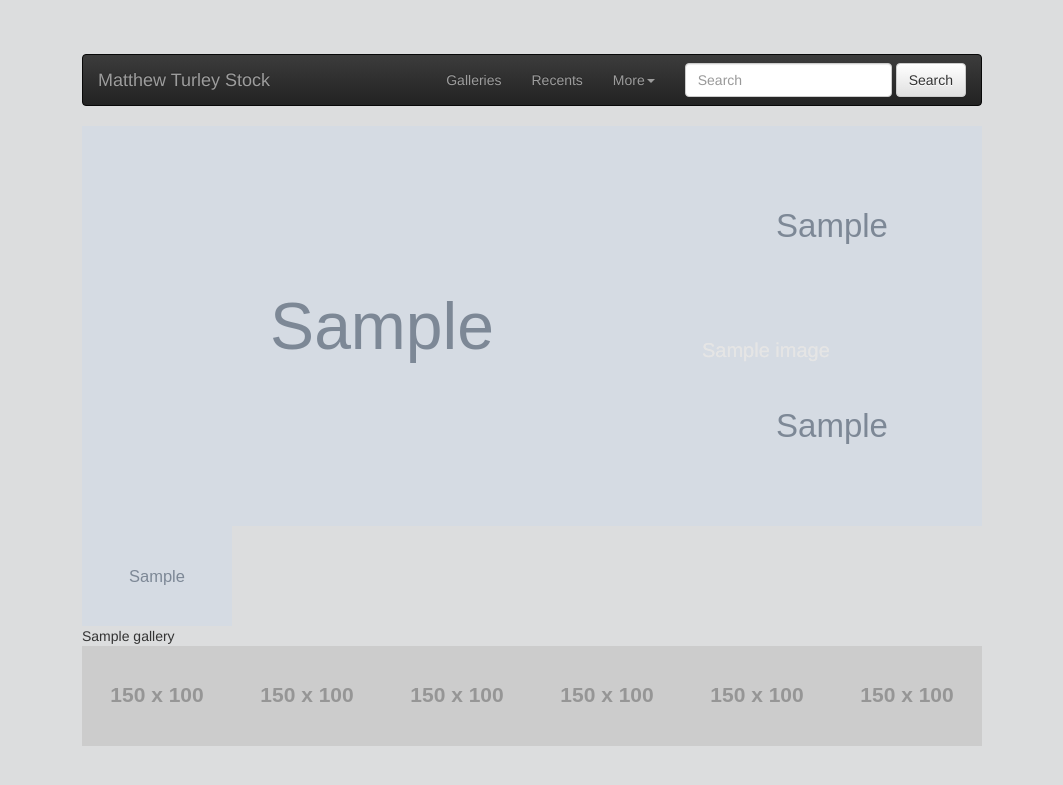
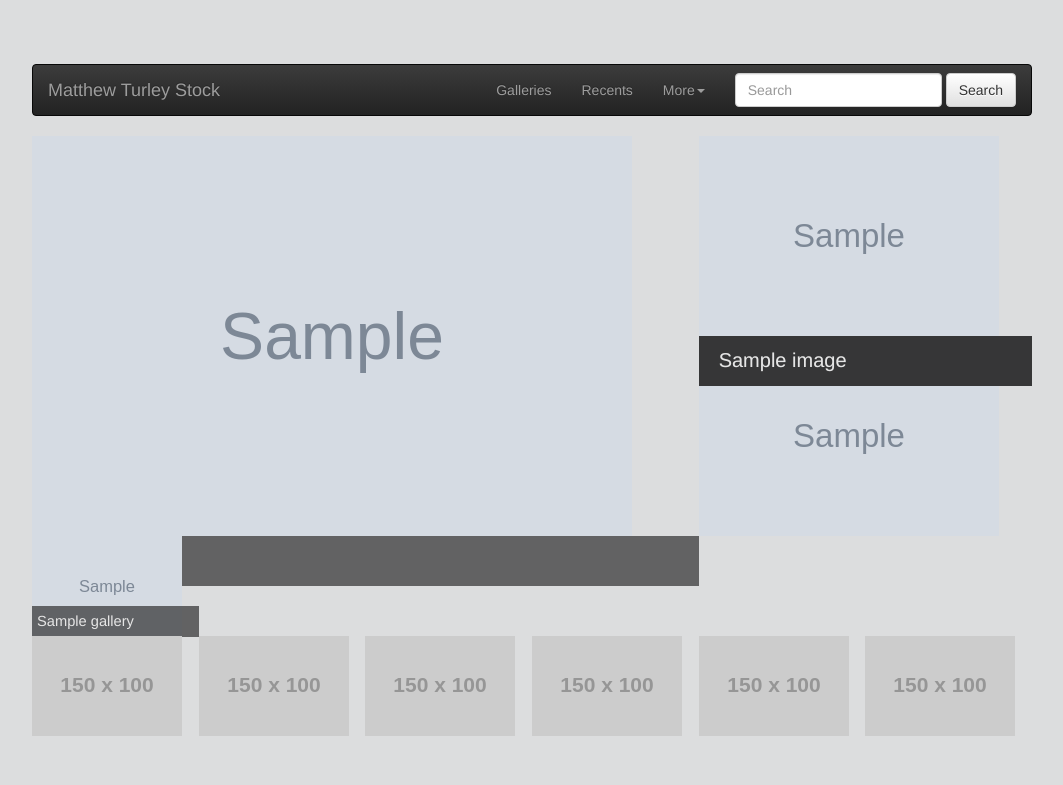
Before and after one commit to parrotmac/angular-gallery, a Python web app: template templates/base.html in a window 1280 px wide. Shown: the top 785 px of the page, without its empty margins (108-1171 px from the left). Run offline with Jinja, Linux system fonts and the light colour scheme; the template is opened without the code that fills it: most values are stand-ins (such as "Sample title", 1, 10 or a date in 2020); grey boxes marked "Sample" are stand-in pictures; grey boxes labelled with a size stand in for pictures from a placeholder-image service; some libraries are stand-ins or nearby versions.

Commit message:
Officially unsure how to make this look even half-decent. Committing before anything breaks further.

```diff
--- a/templates/base.html
+++ b/templates/base.html
@@ -28,6 +28,31 @@
                 width: 300px;
                 height: 200px;
             }
+            .gallery-cover {
+                /* This is the surrounding div */
+                position: relative;
+            }
+            .gallery-cover img {
+                width: 150px;
+                height: 100px;
+            }
+            .gallery-cover div {
+                /* This is the popover div */
+                position: absolute;
+                top: 70px;
+                width: 100%;
+                padding: 5px 0;
+                background-color: rgba(30, 30, 30, 0.64);
+            }
+            .gallery-cover div span {
+                /* This is where the popover text is */
+                position: relative;
+                font-size: 11pt;
+                font-weight: lighter;
+                color: #e5e5e5;
+                text-align: center;
+                margin: 0 5px;
+            }
 
             .image-info {
                 position: absolute;
@@ -42,6 +67,9 @@
             .image-info-sf {
                 top: 200px;
             }
+            .image-info-gc {
+                top: 100px;
+            }
             .info-text {
                 position: relative;
                 top: 10px;
@@ -50,10 +78,7 @@
                 color: #e5e5e5;
             }
 
-            .gallery-cover-image {
-                width:150px;
-                height: 100px;
-            }
+
 
             .outer {
                 display: table;
@@ -70,7 +95,7 @@
             .inner {
                 margin-left: auto;
                 margin-right: auto;
-                width: 900px;
+                width: 1000px;
             }
 {#            .row {#}
 {#                padding: 0;#}
@@ -152,9 +177,11 @@
 
                     <div class="row nopadding">
                         {% for gallery_cover in gallery_covers %}
-                            <div class="col-md-2 nopadding">
-                                <img src="{{ gallery_cover.cover.image.url }}" class="gallery-cover-image" />
-                                <span>{{ gallery_cover.gallery.name }}</span>
+                            <div class="col-md-2 nopadding gallery-cover">
+                                <img src="{{ gallery_cover.cover.image.url }}" />
+                                <div>
+                                    <span>{{ gallery_cover.gallery.name }}</span>
+                                </div>
                             </div>
                         {% endfor %}
 {#                        <div class="col-md-2 nopadding">#}
@@ -206,36 +233,45 @@
         </div>
         <script>
 
-            $(document).ready(function() {
-                $(".image-info").height(0);
-            });
+{#            $(document).ready(function() {#}
+{#                $(".image-info").height(0);#}
+{#            });#}
 
-            $(".primary-feature-group").hover(function() {
-                console.log($(this).children(".image-info").first()
-                    .animate({
-                            height: ["100px", 'easeOutBack'],
-                            top: ["350px", 'easeOutBack']
-                        }, 250));
-            }, function() {
-                console.log($(this).children(".image-info").first()
-                    .animate({
-                            height: ["0", 'easeOutBack'],
-                            top: ["400px", 'easeOutBack']
-                        }, 250));
-            });
-            $(".secondary-feature-group-top").hover(function() {
+
+{#            $(".primary-feature-group").hover(function() {#}
+{#                $(this).children(".image-info").first()#}
+{#                    .animate({#}
+{#                            height: ["50px", 'easeOutBack'],#}
+{#                            top: ["350px", 'easeOutBack']#}
+{#                            height: "50px",#}
+{#                            top: "350px"#}
+{#                        }, 250);#}
+{#            }, function() {#}
+{#                $(this).children(".image-info").first()#}
+{#                    .animate({#}
+{#                            height: ["0", 'easeOutBack'],#}
+{#                            top: ["400px", 'easeOutBack']#}
+{#                            height: "0",#}
+{#                            top: "400px"#}
+{#                        }, 250);#}
+{#            });#}
+{#            $(".secondary-feature-group-top").hover(function() {#}
 {#                    $(".image-info-sf-top").child(".info-text").show(0);#}
-                    $(this).children(".image-info-sf-top")
-                            .animate({
-                                height: ["100px", 'easeOutBack'],
-                                top: ["150px", 'easeOutBack']
-                            }, 250);
-                }, function() {$(this).children(".image-info-sf-top")
-                        .animate({
-                            height: ["0", 'easeOutBack'],
-                            top: ["200px", 'easeOutBack']
-                        }, 250)
-            });
+{#                    $(this).find(".image-info-sf-top")#}
+{#                            .animate({#}
+{#                                height: ["50px", 'easeOutBack'],#}
+{#                                top: ["150px", 'easeOutBack']#}
+{#                                height: "50px",#}
+{#                                top: "150px"#}
+{#                            }, 250);#}
+{#                }, function() {$(this).find(".image-info-sf-top")#}
+{#                        .animate({#}
+{#                            height: ["0", 'easeOutBack'],#}
+{#                            top: ["200px", 'easeOutBack']#}
+{#                            height: "0",#}
+{#                            top: "200px"#}
+{#                        }, 250)#}
+{#            });#}
         </script>
     </body>
 </html>
```
